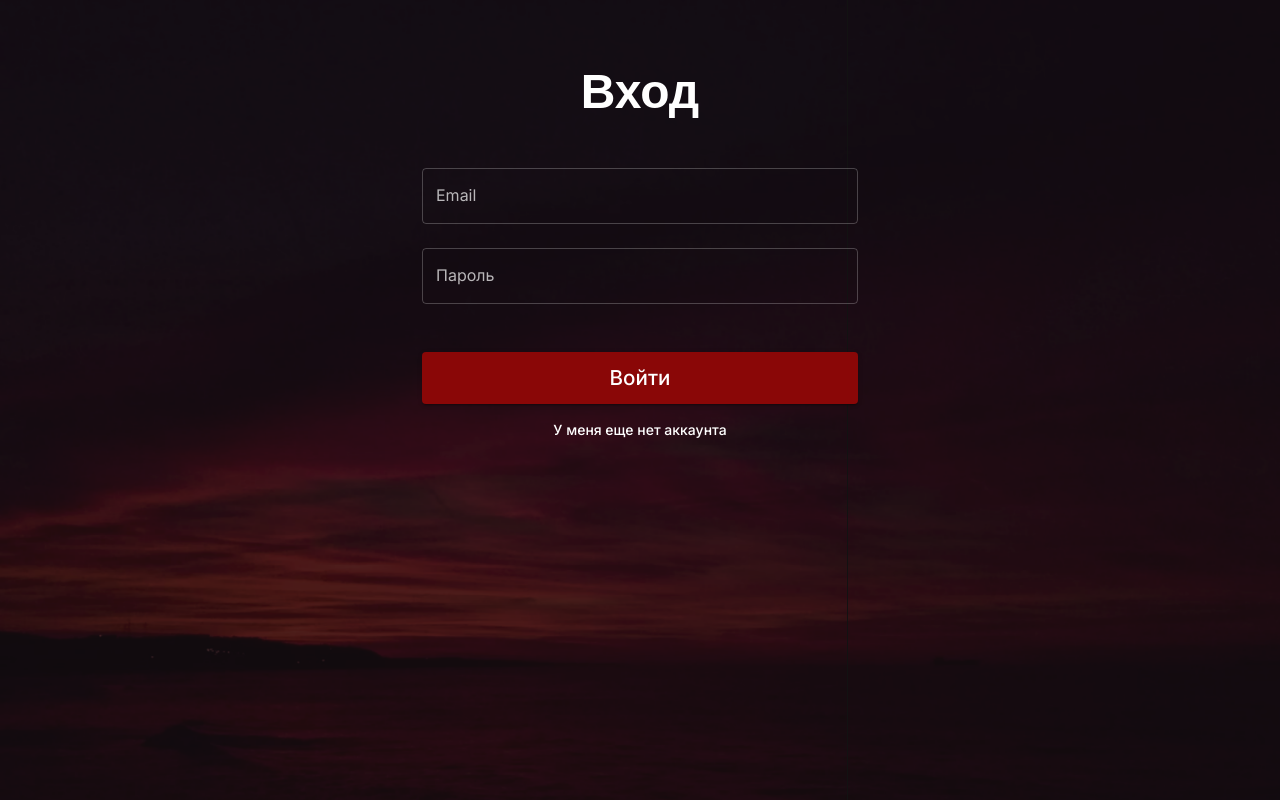
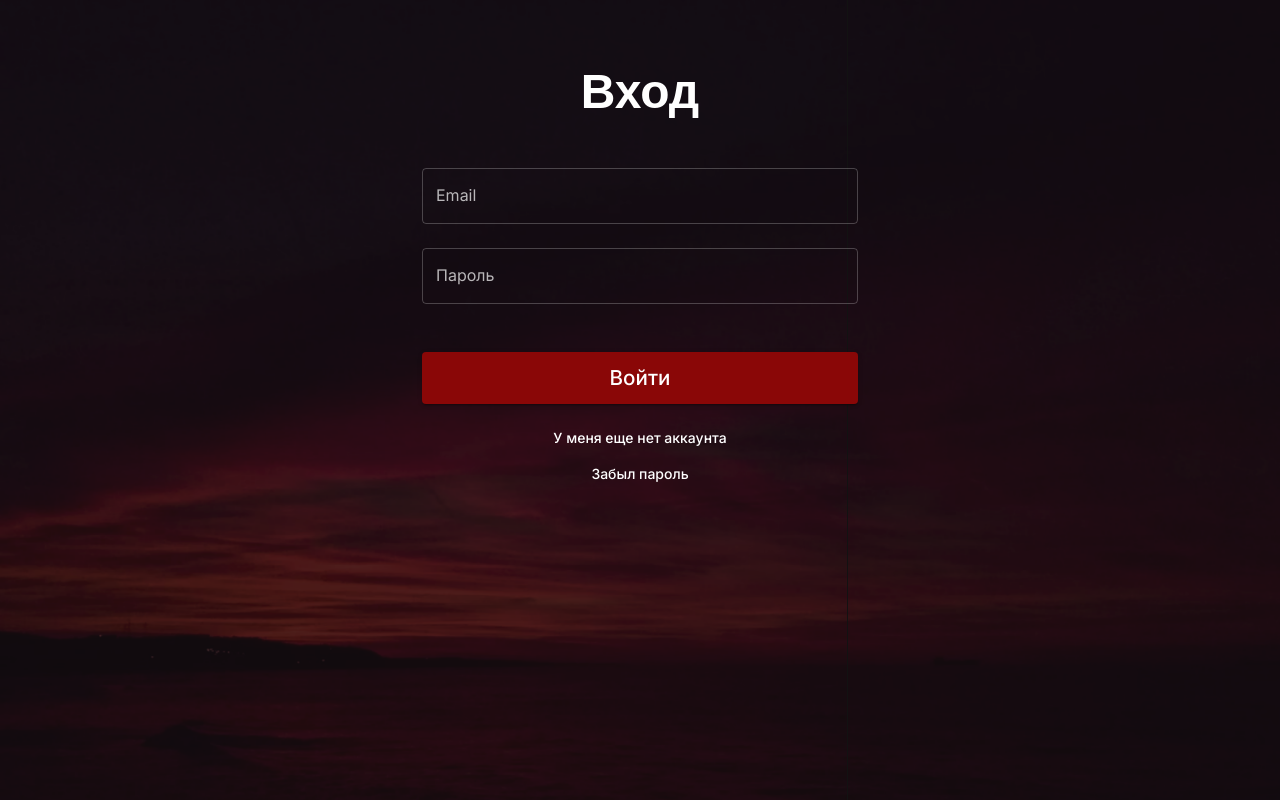
Before and after one commit to BUMessenger/Frontend, a React (Vite) app: page /login in a window 1280 px wide. Built offline with nearby package versions, Linux system fonts and the light colour scheme; no server answers.

Commit message:
#5 - Добавлен пункт "Забыл пароль" при входе/регистрации

```diff
--- a/src/pages/AuthPageS/LoginPage.tsx
+++ b/src/pages/AuthPageS/LoginPage.tsx
@@ -55,7 +55,7 @@ const LoginPage: React.FC = () => {
                     </Stack>
 
                     <Stack
-                        spacing={1}
+                        spacing={0}
                         alignItems="center"
                         width="100%"
                         marginTop={"3rem"}
@@ -68,6 +68,7 @@ const LoginPage: React.FC = () => {
                             size="large"
                             sx={{
                                 textTransform: "none",
+                                marginBottom: "1rem",
                             }}
                         >
                             Войти
@@ -83,6 +84,17 @@ const LoginPage: React.FC = () => {
                         >
                             У меня еще нет аккаунта
                         </Button>
+                        <Button
+                            variant="text"
+                            color="primary"
+                            onClick={() => navigate("/")}
+                            sx={{
+                                textTransform: "none",
+                                fontSize: "14px !important",
+                            }}
+                        >
+                            Забыл пароль
+                        </Button>
                     </Stack>
                 </form>
             </Stack>
--- a/src/pages/AuthPageS/SignInPage.tsx
+++ b/src/pages/AuthPageS/SignInPage.tsx
@@ -61,7 +61,7 @@ const SignInPage: React.FC = () => {
                     </Stack>
 
                     <Stack
-                        spacing={1}
+                        spacing={0}
                         alignItems="center"
                         width="100%"
                         marginTop={"3rem"}
@@ -74,6 +74,7 @@ const SignInPage: React.FC = () => {
                             size="large"
                             sx={{
                                 textTransform: "none",
+                                marginBottom: "1rem",
                             }}
                         >
                             Зарегистрироваться
@@ -89,6 +90,17 @@ const SignInPage: React.FC = () => {
                         >
                             У меня уже есть аккаунт
                         </Button>
+                        <Button
+                            variant="text"
+                            color="primary"
+                            onClick={() => navigate("/")}
+                            sx={{
+                                textTransform: "none",
+                                fontSize: "14px !important",
+                            }}
+                        >
+                            Забыл пароль
+                        </Button>
                     </Stack>
                 </form>
             </Stack>
```
